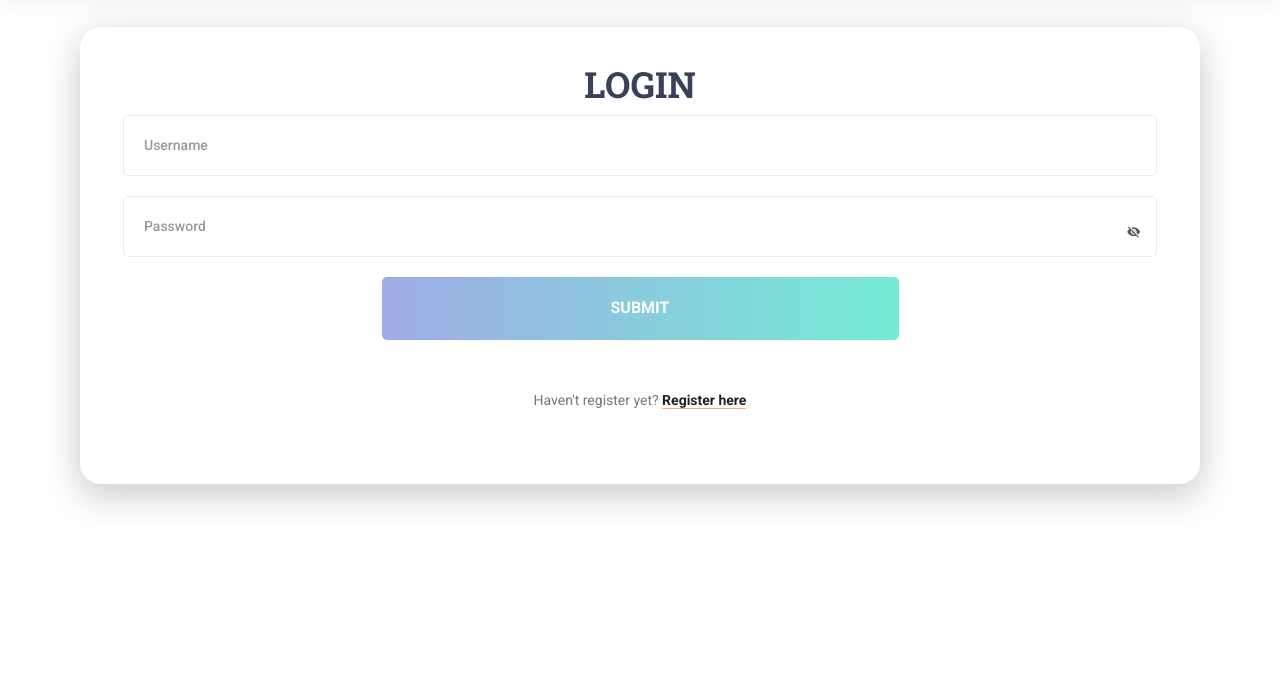
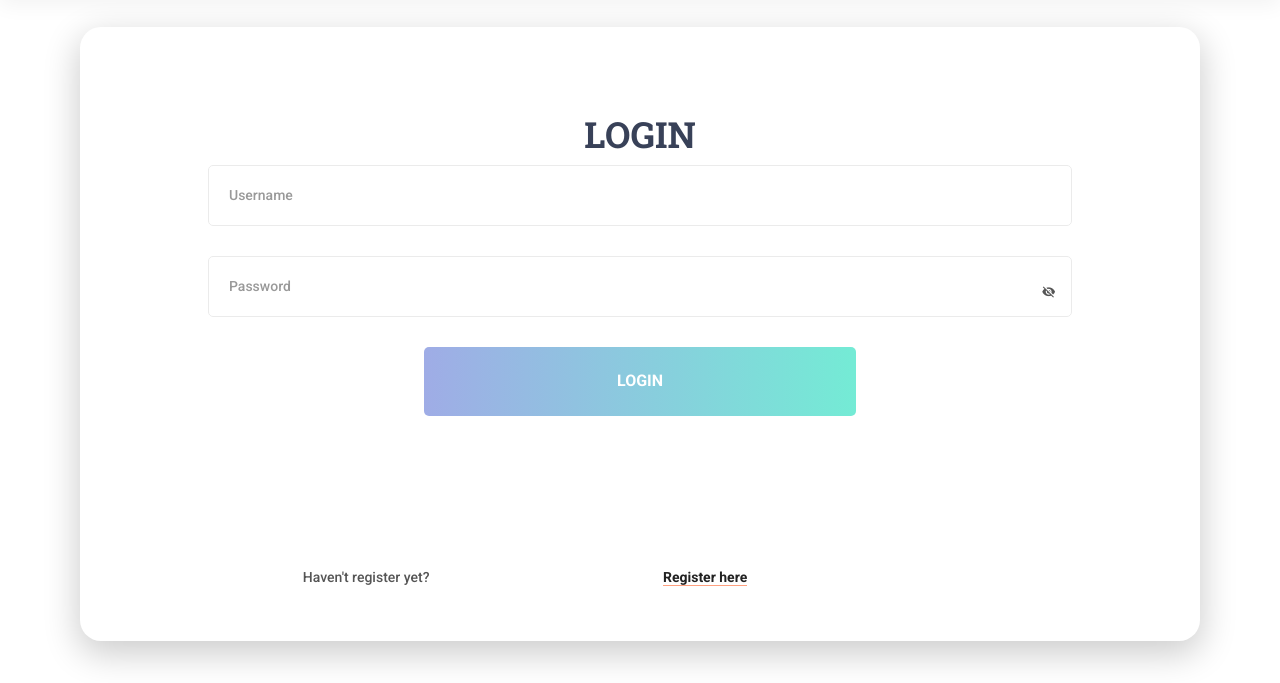
Before and after one commit to yimin22/BIT216Assignment, a PHP site: page /login.php in a window 1280 px wide. Shown: the part 130-813 px from the top of the page. Before the commit the page ends 638 px from the top, so only its background shows below. Run offline with PHP 8.4, Linux system fonts and the light colour scheme.

Commit message:
update login&css

```diff
--- a/login.php
+++ b/login.php
@@ -33,7 +33,7 @@ include("header.php")
         <section class="login" >
             <!-- <img src="images/signup-bg.jpg" alt=""> -->
             <div class="container">
-                <div class="login-content" >
+                <div class="signup-content" >
                     <form method="POST" id="login-form" class="login-form" action="logincode.php">
                         <h2 class="form-title">Login</h2>
                         <div class="form-group">
@@ -45,10 +45,10 @@ include("header.php")
                         </div>
 
                         <div class="form-group">
-                            <button type="submit" name="submit" id="submit" class="form-submit submit2" value="<?php echo $USERS?>">Submit</button>
+                            <button type="submit" name="submit" id="submit" class="form-submit submit2" value="<?php echo $USERS?>">Login</button>
                         </div>
                     </form>
-                    <p class="registerhere">
+                    <p class="loginhere">
                         Haven't register yet? <a href=signup.php class="loginhere-link">Register here</a>
                     </p>
                 </div>
--- a/styles/style.css
+++ b/styles/style.css
@@ -192,11 +192,11 @@ body {
   -webkit-border-radius: 10px;
   -o-border-radius: 10px;
   -ms-border-radius: 10px;
-  padding: 50px 85px; }
+  padding: 50px 85px;}
 
 .form-group {
   overflow: hidden;
-  margin-bottom: 20px; }
+  margin-bottom: 30px; }
 
 .form-input {
   width: 100%;
@@ -268,7 +268,7 @@ body {
   -webkit-border-radius: 5px;
   -o-border-radius: 5px;
   -ms-border-radius: 5px;
-  padding: 17px 20px;
+  padding:20px 20px;
   box-sizing: border-box;
   font-size: 16px;
   font-weight: 700;
@@ -351,7 +351,9 @@ input[type=checkbox]:not(old):checked + label > span:before {
 
 .loginhere-link {
   font-weight: 700;
-  color: #222; }
+  color: #222;
+  margin-left: 25%;
+  margin-right: 25%;}
 
 .field-icon {
   float: right;
```
